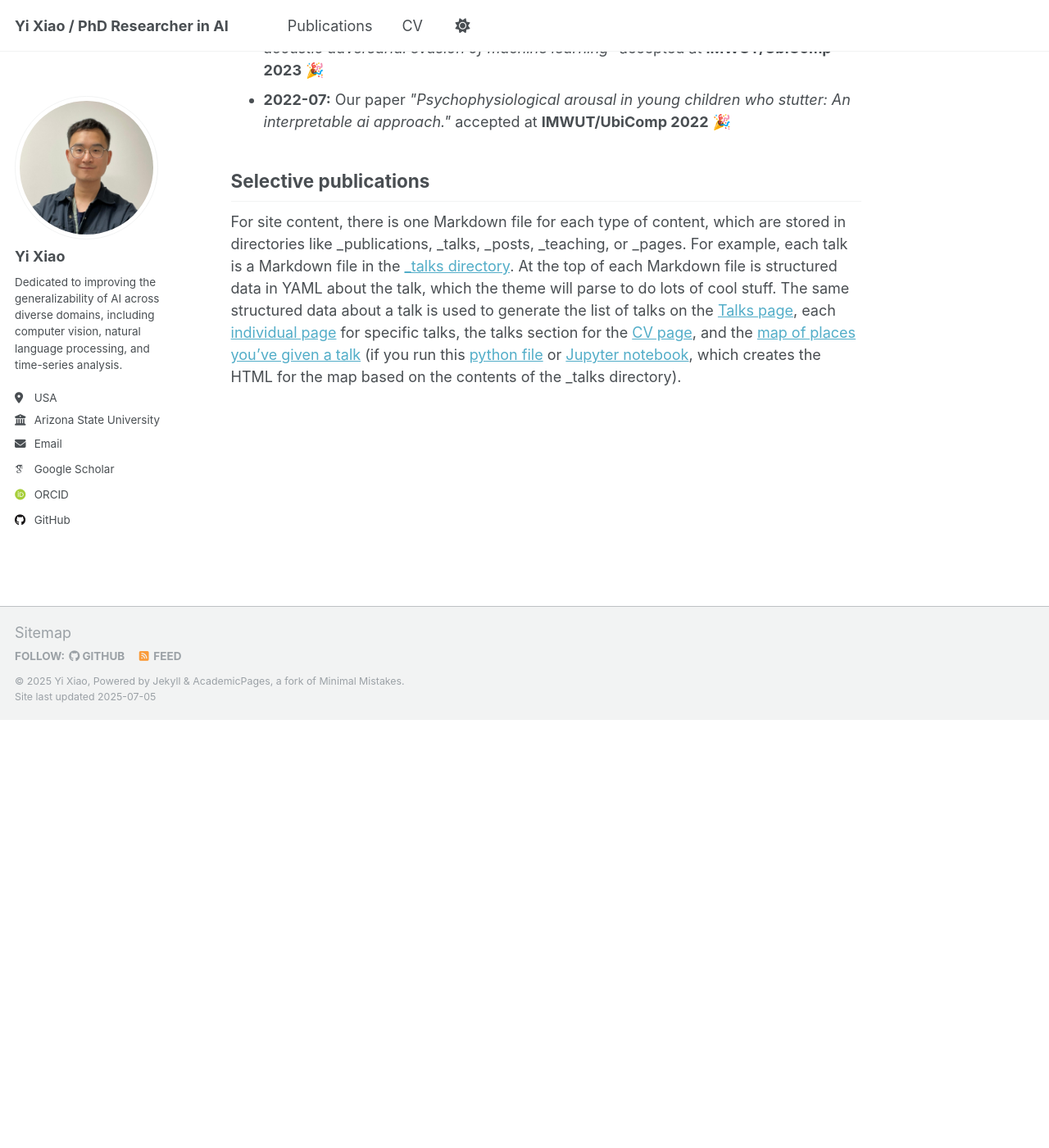
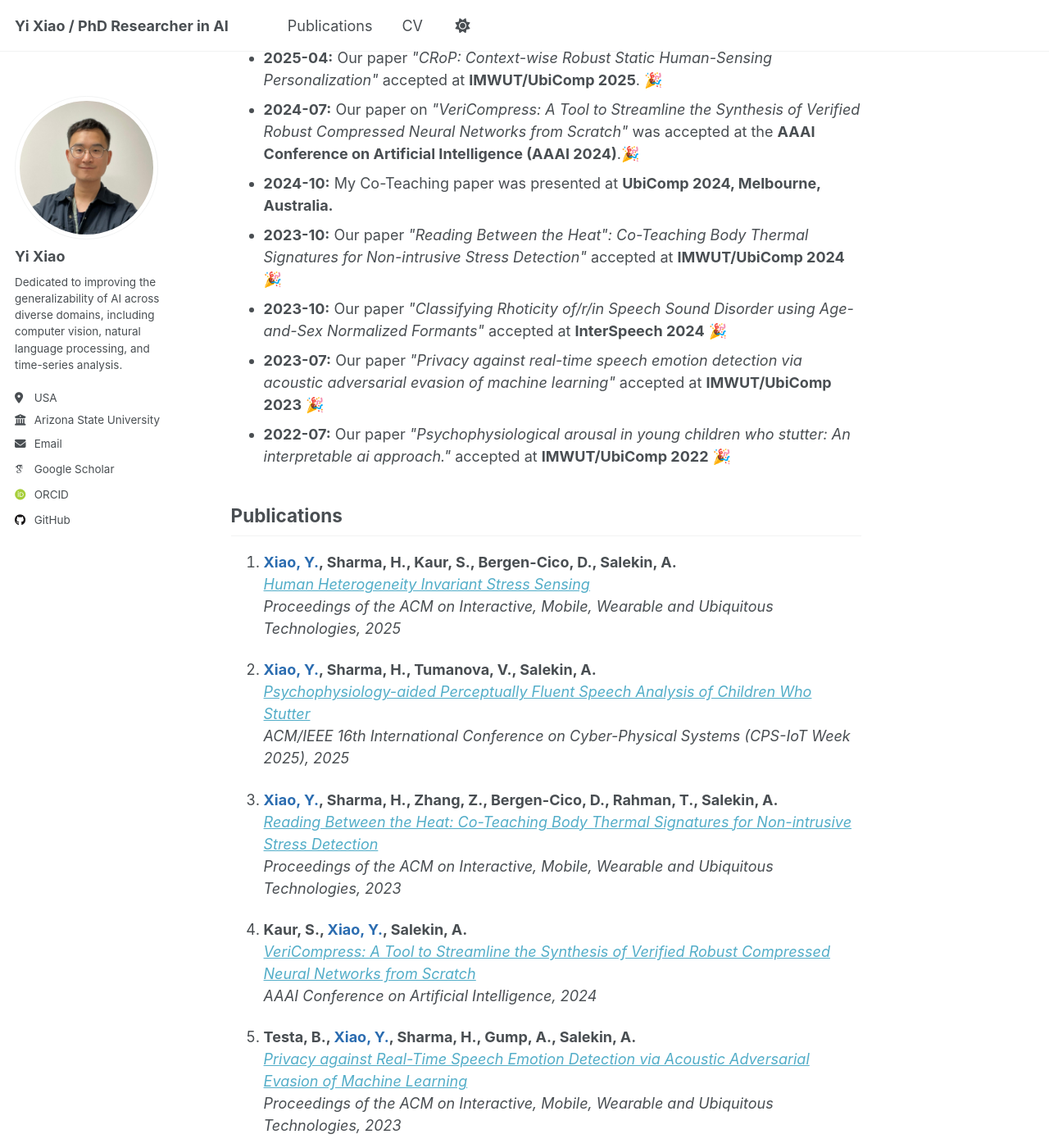
Before and after one commit to yxiao54/yxiao54.github.io, a Jekyll site: the page built from _pages/about.md, in a window 1280 px wide and 1400 px high, scrolled down 1191 px. Shown: the whole window at 82% size. Built offline with Jekyll 4.4.1, drawn with Linux system fonts in a browser that asks for light colours; some web fonts are replaced; a script that is not in the unit is left out; before the commit the page ends 2069 px from its top, so only the background shows below that; some of the changed text lies outside the part shown.

Commit message:
Update about.md

```diff
--- a/_pages/about.md
+++ b/_pages/about.md
@@ -18,11 +18,20 @@ Education
 **M.S. in Computer Science**, Syracuse University, Syracuse, NY, USA (2021)
 **B.S. in Computer Science and Technology**, Jilin University, Jilin, China (2019)
 
+Skills
+======
+
+* **Programming Languages**: Python, MATLAB, C/C++, Java, SQL,SPSS
+* **Tools & Frameworks**: PyTorch, TensorFlow, NumPy, pandas, scikit-learn, Linux, Docker, Bash, AWS
+* **Deep Learning & ML**: Transformers, Large Language Models (LLMs), Vision-Language Models, Foundation Models, Supervised Fine-Tuning, RLHF, Reinforcement Learning, Self-Supervised Learning, Neural Networks, Multimodal Learning, Statistical Learning
+* **Applications**: Generative AI, Speech Recognition, Natural Language Processing (NLP), Computer Vision, Recommendation Systems, Question Answering, Time Series Forecasting, Face Detection, Clustering, Semantic Search, Sentiment Analysis
+
 
 <h2>📰 News</h2>
 <ul>
   <li><strong>2025-07:</strong> Our paper <em>"Human Heterogeneity Invariant Stress Sensing"</em> accepted at <strong>IMWUT/UbiComp 2025</strong> 🎉</li>
-  <li><strong>2025-05:</strong> Glad to present our work at <strong>COS-IoT Week 2025, Irvine, CA, USA</strong> – <em>"Psychophysiology-aided Perceptually Fluent Speech Analysis of Children Who Stutter"</em>.</li>
+  <li><strong>2025-05:</strong> Glad to present our work on medical cyber-physical systems track at <strong>CPS-IoT Week 2025, Irvine, CA, USA.</strong></li>
+    <li><strong>2025-05:</strong>  Our paper <em>"Psychophysiology-aided Perceptually Fluent Speech Analysis of Children Who Stutter"</em> accepted at <strong>ICCPS 2025</strong>.</li>
   <li><strong>2025-04:</strong> Our paper <em>"CRoP: Context-wise Robust Static Human-Sensing Personalization"</em> accepted at <strong>IMWUT/UbiComp 2025</strong>. 🎉</li>
   <li><strong>2024-07:</strong> Our paper on <em>"VeriCompress: A Tool to Streamline the Synthesis of Verified Robust Compressed Neural Networks from Scratch"</em> was accepted at the <strong>AAAI Conference on Artificial Intelligence (AAAI 2024)</strong>.🎉</li>
   <li><strong>2024-10:</strong> My Co-Teaching paper was presented at <strong>UbiComp 2024, Melbourne, Australia.</strong></li>
@@ -33,6 +42,36 @@ Education
 
 </ul>
 
-Selective publications
+Publications
 ------
-For site content, there is one Markdown file for each type of content, which are stored in directories like _publications, _talks, _posts, _teaching, or _pages. For example, each talk is a Markdown file in the [_talks directory](https://github.com/academicpages/academicpages.github.io/tree/master/_talks). At the top of each Markdown file is structured data in YAML about the talk, which the theme will parse to do lots of cool stuff. The same structured data about a talk is used to generate the list of talks on the [Talks page](https://academicpages.github.io/talks), each [individual page](https://academicpages.github.io/talks/2012-03-01-talk-1) for specific talks, the talks section for the [CV page](https://academicpages.github.io/cv), and the [map of places you've given a talk](https://academicpages.github.io/talkmap.html) (if you run this [python file](https://github.com/academicpages/academicpages.github.io/blob/master/talkmap.py) or [Jupyter notebook](https://github.com/academicpages/academicpages.github.io/blob/master/talkmap.ipynb), which creates the HTML for the map based on the contents of the _talks directory).
+1. **<span style="color:#2b6cb0; font-weight:bold;">Xiao, Y.</span>, Sharma, H., Kaur, S., Bergen-Cico, D., Salekin, A.**
+   *[Human Heterogeneity Invariant Stress Sensing](http://arxiv.org/abs/2506.02256)*
+   _Proceedings of the ACM on Interactive, Mobile, Wearable and Ubiquitous Technologies, 2025_
+
+2. **<span style="color:#2b6cb0; font-weight:bold;">Xiao, Y.</span>, Sharma, H., Tumanova, V., Salekin, A.**
+   *[Psychophysiology-aided Perceptually Fluent Speech Analysis of Children Who Stutter](https://dl.acm.org/doi/10.1145/3716550.3722019)*
+   _ACM/IEEE 16th International Conference on Cyber-Physical Systems (CPS-IoT Week 2025), 2025_
+
+3. **<span style="color:#2b6cb0; font-weight:bold;">Xiao, Y.</span>, Sharma, H., Zhang, Z., Bergen-Cico, D., Rahman, T., Salekin, A.**
+   *[Reading Between the Heat: Co-Teaching Body Thermal Signatures for Non-intrusive Stress Detection](https://dl.acm.org/doi/10.1145/3631441)*
+   _Proceedings of the ACM on Interactive, Mobile, Wearable and Ubiquitous Technologies, 2023_
+
+4. **Kaur, S., <span style="color:#2b6cb0; font-weight:bold;">Xiao, Y.</span>, Salekin, A.**
+   *[VeriCompress: A Tool to Streamline the Synthesis of Verified Robust Compressed Neural Networks from Scratch](https://ojs.aaai.org/index.php/AAAI/article/view/30327)*
+   _AAAI Conference on Artificial Intelligence, 2024_
+
+5. **Testa, B., <span style="color:#2b6cb0; font-weight:bold;">Xiao, Y.</span>, Sharma, H., Gump, A., Salekin, A.**
+   *[Privacy against Real-Time Speech Emotion Detection via Acoustic Adversarial Evasion of Machine Learning](https://dl.acm.org/doi/10.1145/3610887)*
+   _Proceedings of the ACM on Interactive, Mobile, Wearable and Ubiquitous Technologies, 2023_
+
+6. **Sharma, H., <span style="color:#2b6cb0; font-weight:bold;">Xiao, Y.</span>, Tumanova, V., Salekin, A.**
+   *[Psychophysiological Arousal in Young Children Who Stutter: An Interpretable AI Approach](https://dl.acm.org/doi/10.1145/3550326)*
+   _Proceedings of the ACM on Interactive, Mobile, Wearable and Ubiquitous Technologies, 2022_
+
+7. **Kaur, S., Gump, A., <span style="color:#2b6cb0; font-weight:bold;">Xiao, Y.</span>, Xin, J., Sharma, H., Benway, N. R., Preston, J. L., Salekin, A.**
+   *[CRoP: Context-wise Robust Static Human-Sensing Personalization](https://dl.acm.org/doi/10.1145/3729483)*
+   _Proceedings of the ACM on Interactive, Mobile, Wearable and Ubiquitous Technologies, 2025_
+
+8. **Benway, N. R., Preston, J. L., Salekin, A., <span style="color:#2b6cb0; font-weight:bold;">Xiao, Y.</span>, Sharma, H., McAllister, T.**
+   *[Classifying Rhoticity of /r/ in Speech Sound Disorder using Age-and-Sex Normalized Formants](http://arxiv.org/abs/2305.16111)*
+   _INTERSPEECH 2023, 2023_
```
